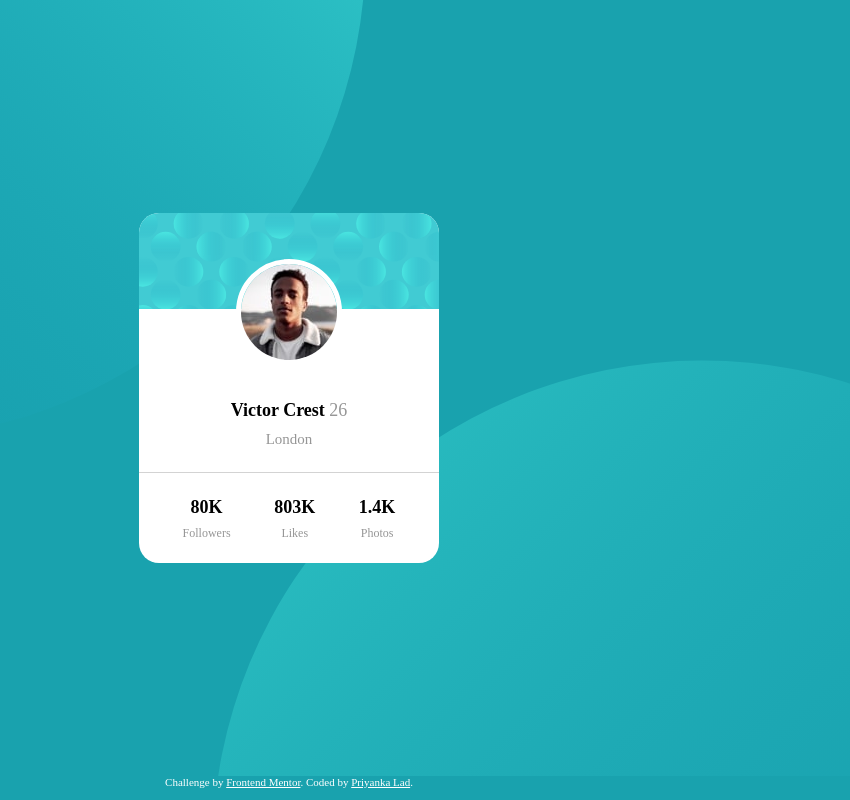
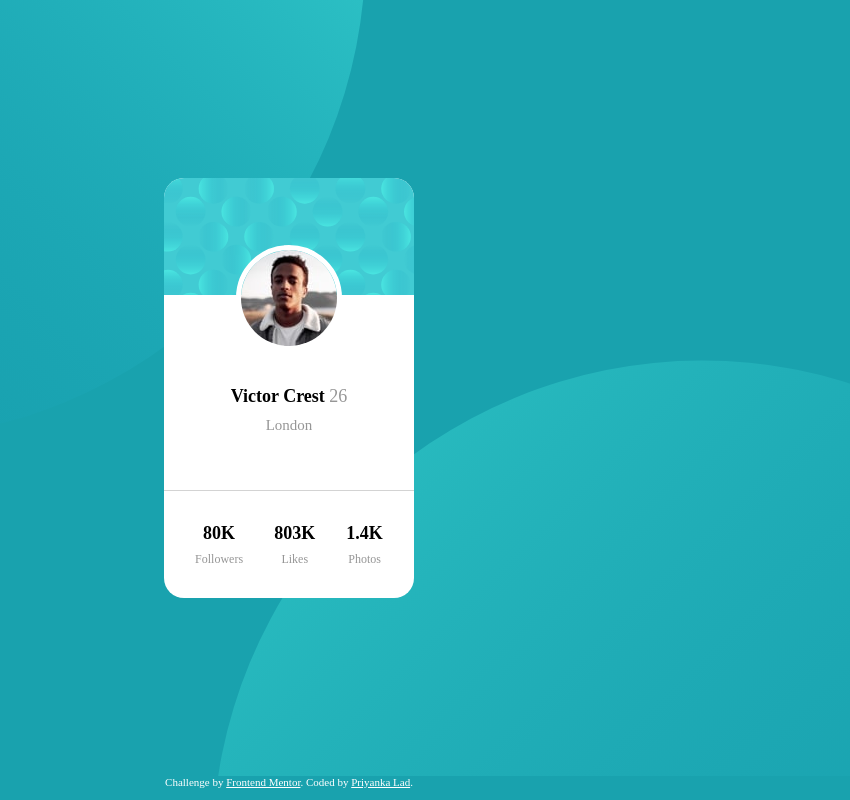
Before and after one commit to priyankalad/profile-card-component, a plain HTML site: page index.html in a window 1536 px wide. Shown: the whole page, without its empty margins (479-1329 px from the left). Drawn offline with Linux system fonts and the light colour scheme.

Commit message:
increased hight of the card

```diff
--- a/style.css
+++ b/style.css
@@ -25,7 +25,7 @@ body {
 
 .card {
   width: 250px;
-  height: 350px;
+  height: 420px;
   background-color: white;
   border-radius: 20px;
   display: flex;
@@ -95,9 +95,9 @@ body {
 .attribution a {
   color: white;
 }
-@media (min-width: 1440px) {
+/* @media (min-width: 1440px) {
   .card {
     width: 300px;
-    height: 350px;
+    height: 400px;
   }
-}
+} */
```
